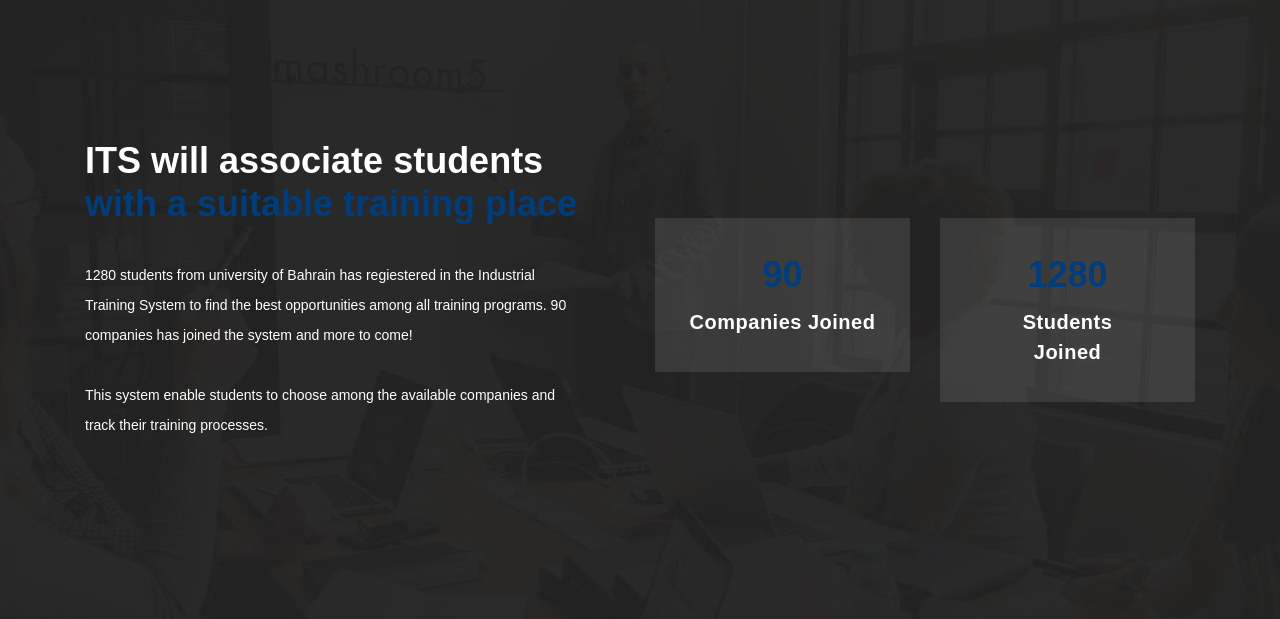
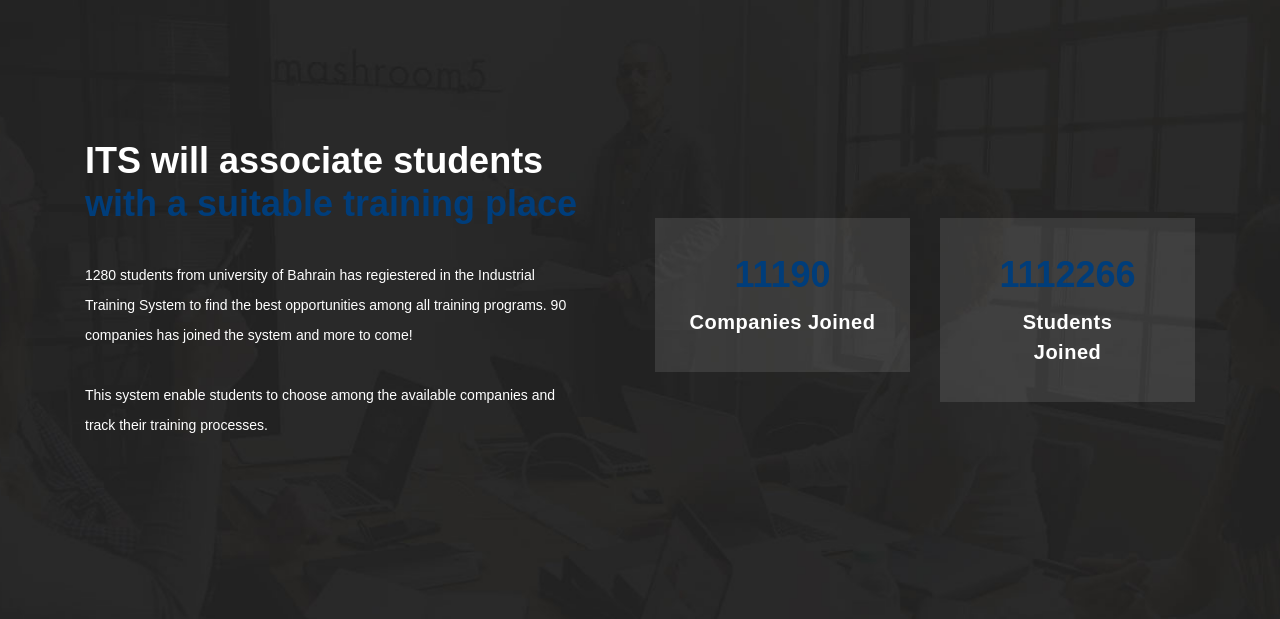
Before and after one commit to FatemaEbrahim/SeniorProject, a Django app: page / in a window 1280 px wide. Shown: the part 1997-2616 px from the top of the page. Run offline with Django 3.2, Linux system fonts and the light colour scheme; grey boxes labelled with a size stand in for pictures from a placeholder-image service; some libraries are stand-ins or nearby versions.

Commit message:
Omayma Test

```diff
--- a/seniorapp/templates/seniorapp/login.html
+++ b/seniorapp/templates/seniorapp/login.html
@@ -272,13 +272,13 @@
             <div class="row">
               <div class="col-md-6">
                 <div class="count-area-content">
-                  <div class="count-digit">90</div>
+                  <div class="count-digit">11190</div>
                   <div class="count-title">Companies Joined</div>
                 </div>
               </div>
               <div class="col-md-6">
                 <div class="count-area-content">
-                  <div class="count-digit">1280</div>
+                  <div class="count-digit">1112280</div>
                   <div class="count-title">Students<br> Joined</div>
                 </div>
               </div>
```
